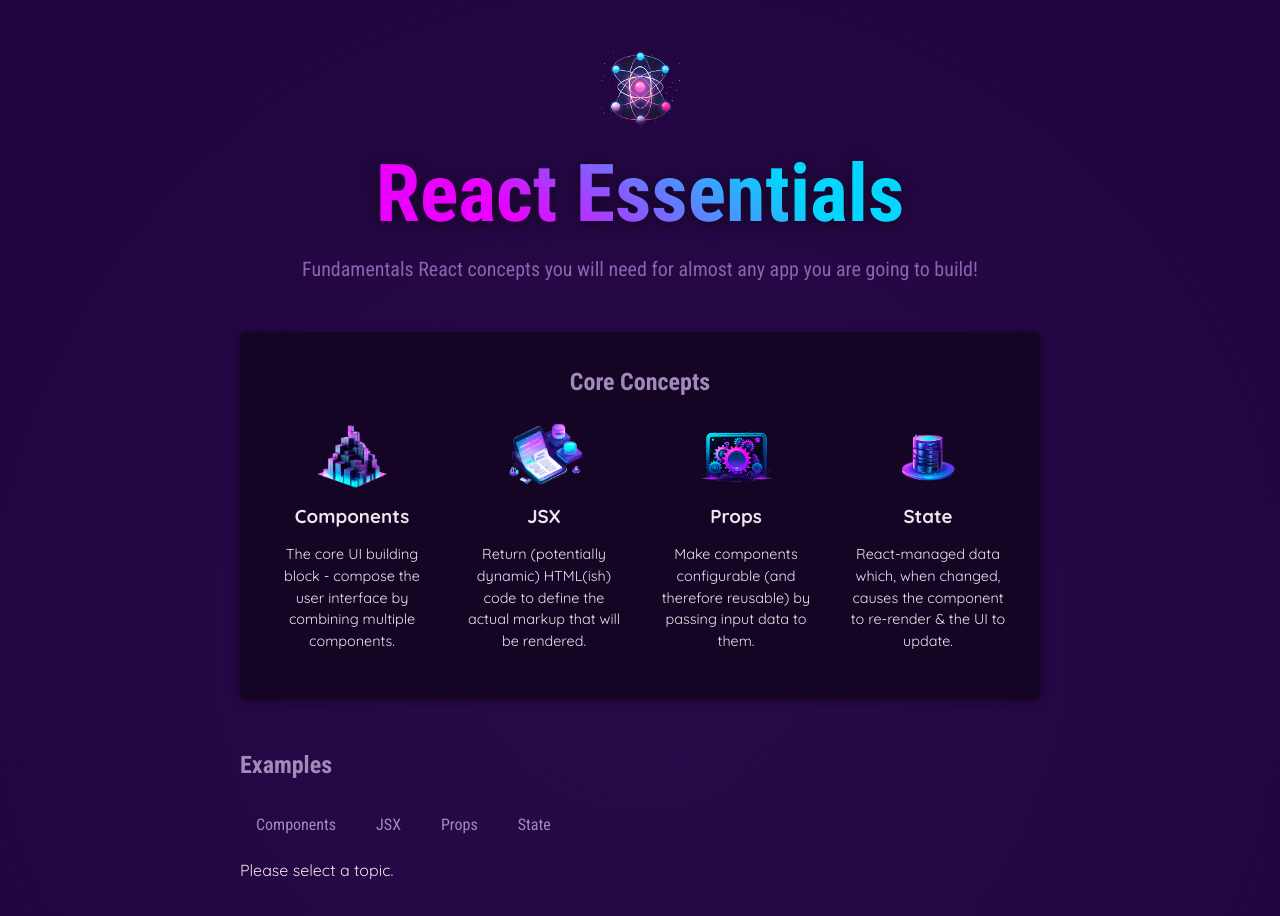
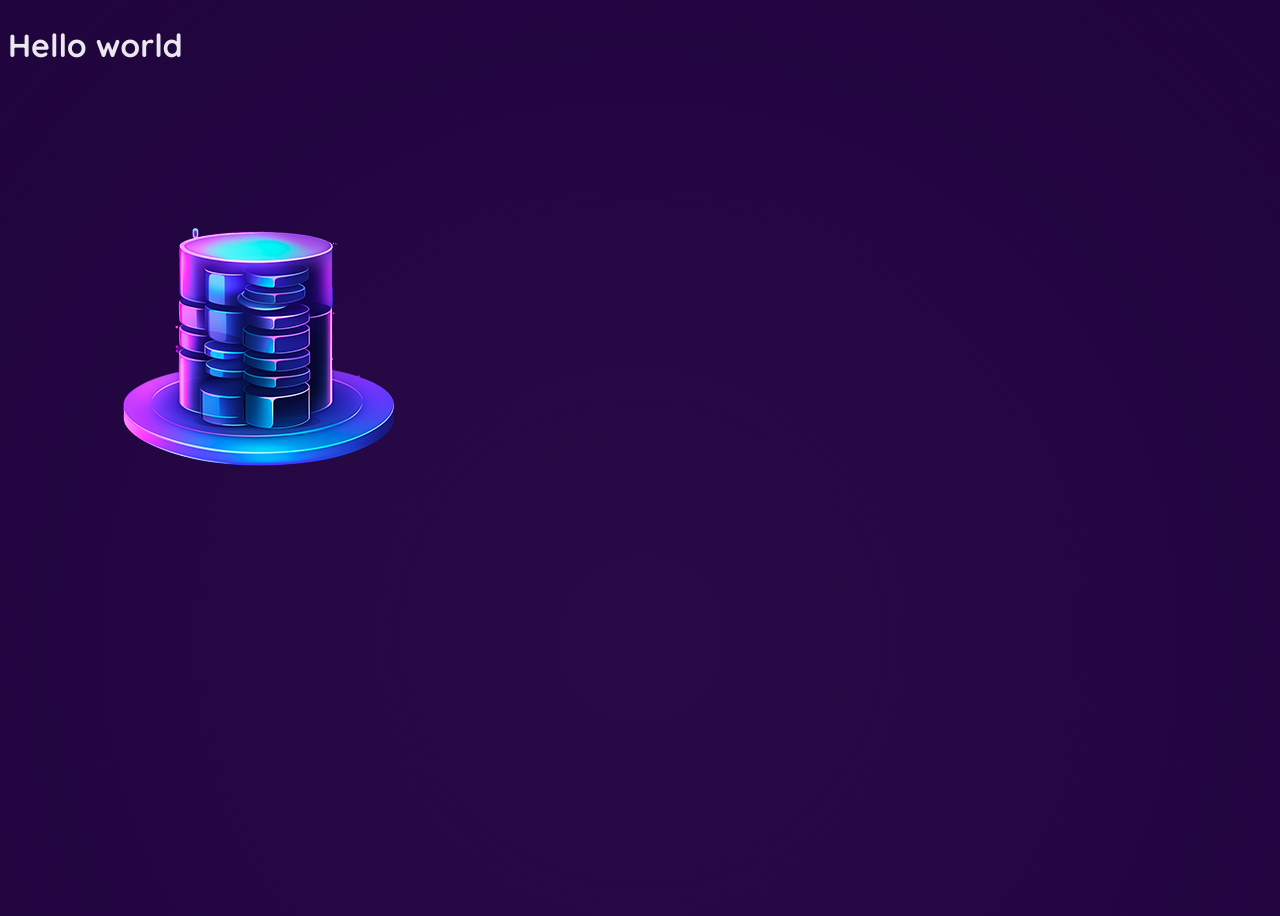
Before and after one commit to M0H1K4/REACT_2025, a React (Vite) app: page / in a window 1280 px wide. Shown: the top 916 px of the page. Built offline with nearby package versions, Linux system fonts and the light colour scheme; the HTML template or start-up script is replaced by a standard one.

Commit message:
Download this repo

```diff
--- a/src/App.jsx
+++ b/src/App.jsx
@@ -6,18 +6,21 @@
 import CoreConcept from "./components/CoreConcepts";
 import TabButton from "./components/TabButton";
 import { EXAMPLES } from "./data";
+import TestComponent from "./components/TestComponent";
 
 function App() {
-  const [selectedTopic, setSelectedTopic] = useState("");
+  // const [selectedTopic, setSelectedTopic] = useState("");
 
-  function handleSelect(selectedButton) {
-    setSelectedTopic(selectedButton);
-    console.log(setSelectedTopic);
-  }
+  // function handleSelect(selectedButton) {
+  //   setSelectedTopic(selectedButton);
+  //   console.log(setSelectedTopic);
+  // }
+
+
 
   return (
     <div>
-      <main>
+      {/* <main>
         <Header />
         <section id="core-concepts">
           <h2>Core Concepts</h2>
@@ -66,7 +69,8 @@
             </div>
           )}
         </section>
-      </main>
+      </main> */}
+          <TestComponent text={"Hello world"} image={stateImg}/>
     </div>
   );
 }
--- /dev/null
+++ b/src/components/TestComponent.jsx
@@ -0,0 +1,10 @@
+import React from 'react'
+
+export default function TestComponent({text, image}) {
+  return (
+    <div>
+        <h1>{text}</h1>
+        <img src={image} alt="" />
+    </div>
+  )
+}
```
